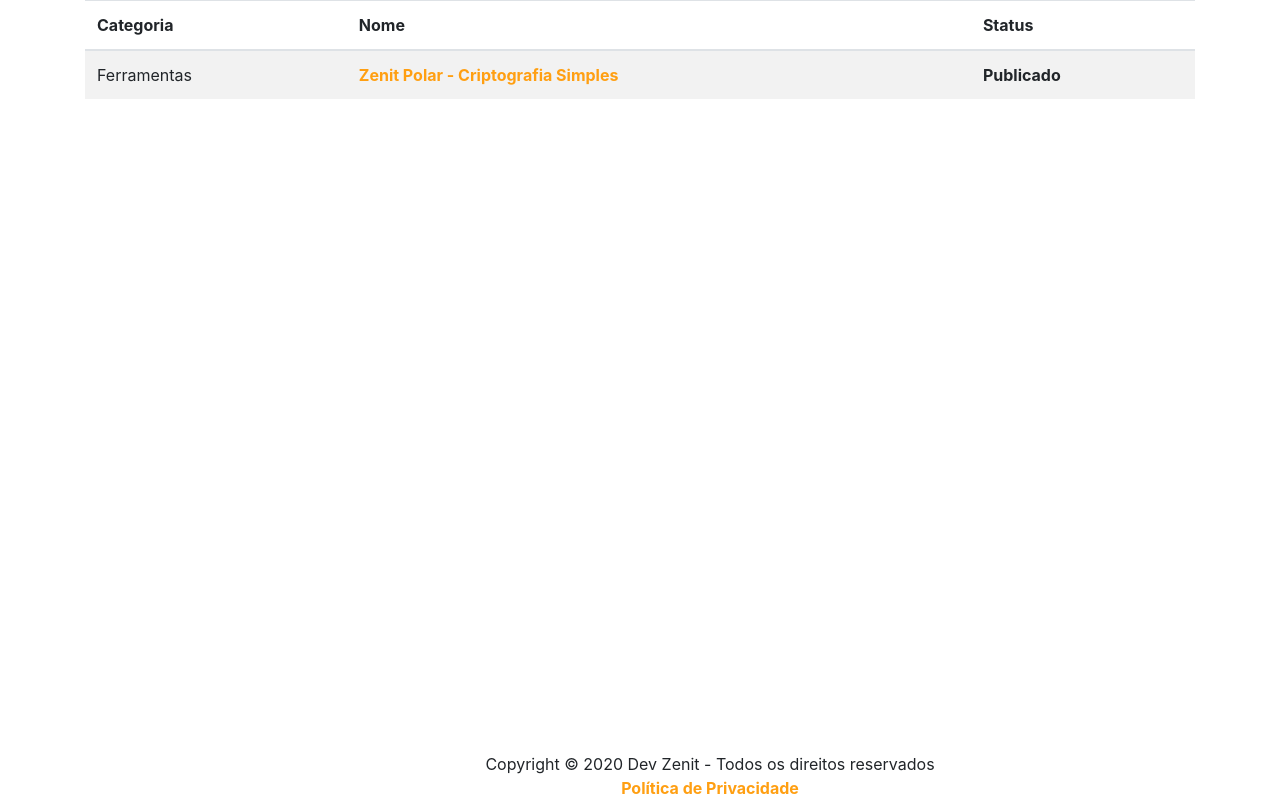
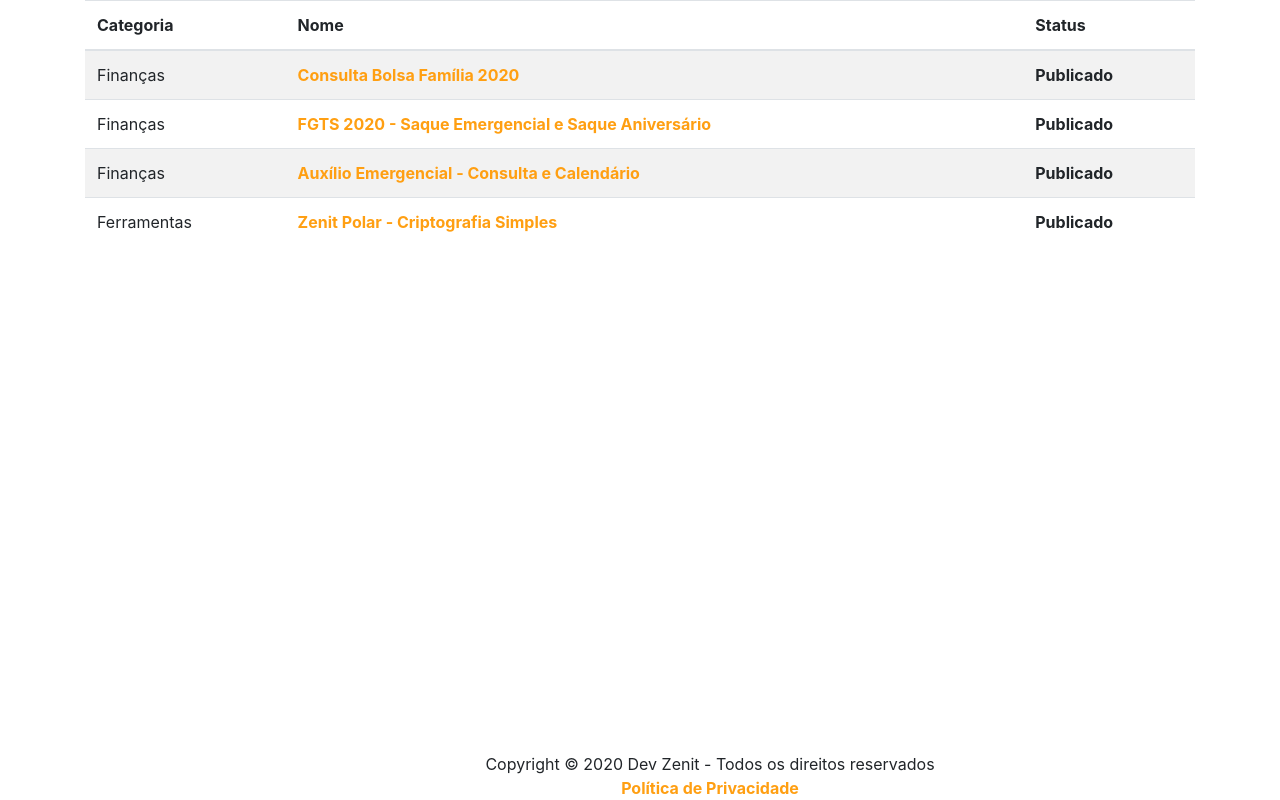
Before and after one commit to git-devzenit/git-devzenit.github.io, a plain HTML site: page index.html in a window 1280 px wide. Drawn offline with nearby package versions, Linux system fonts and the light colour scheme.

Commit message:
Update index.html

```diff
--- a/index.html
+++ b/index.html
@@ -51,7 +51,24 @@
           </thead>
           <tbody>
             <tr>
-              <!-- <th scope="row">1</th> -->
+              <td>Finanças</td>
+              <td><a href="https://play.google.com/store/apps/details?id=com.zenit.bolsafamiliaconsulta">
+                  Consulta Bolsa Família 2020</a></td>
+              <td style="font-weight: bold;">Publicado</td>
+            </tr>
+            <tr>
+              <td>Finanças</td>
+              <td><a href="https://play.google.com/store/apps/details?id=com.devzenit.saquefgts">
+                  FGTS 2020 - Saque Emergencial e Saque Aniversário</a></td>
+              <td style="font-weight: bold;">Publicado</td>
+            </tr>
+            <tr>
+              <td>Finanças</td>
+              <td><a href="https://play.google.com/store/apps/details?id=com.devzenit.auxilioemergencial">
+                  Auxílio Emergencial - Consulta e Calendário</a></td>
+              <td style="font-weight: bold;">Publicado</td>
+            </tr>
+            <tr>
               <td>Ferramentas</td>
               <td><a href="https://play.google.com/store/apps/details?id=com.zenit.polar">
                   Zenit Polar - Criptografia Simples</a></td>
```
